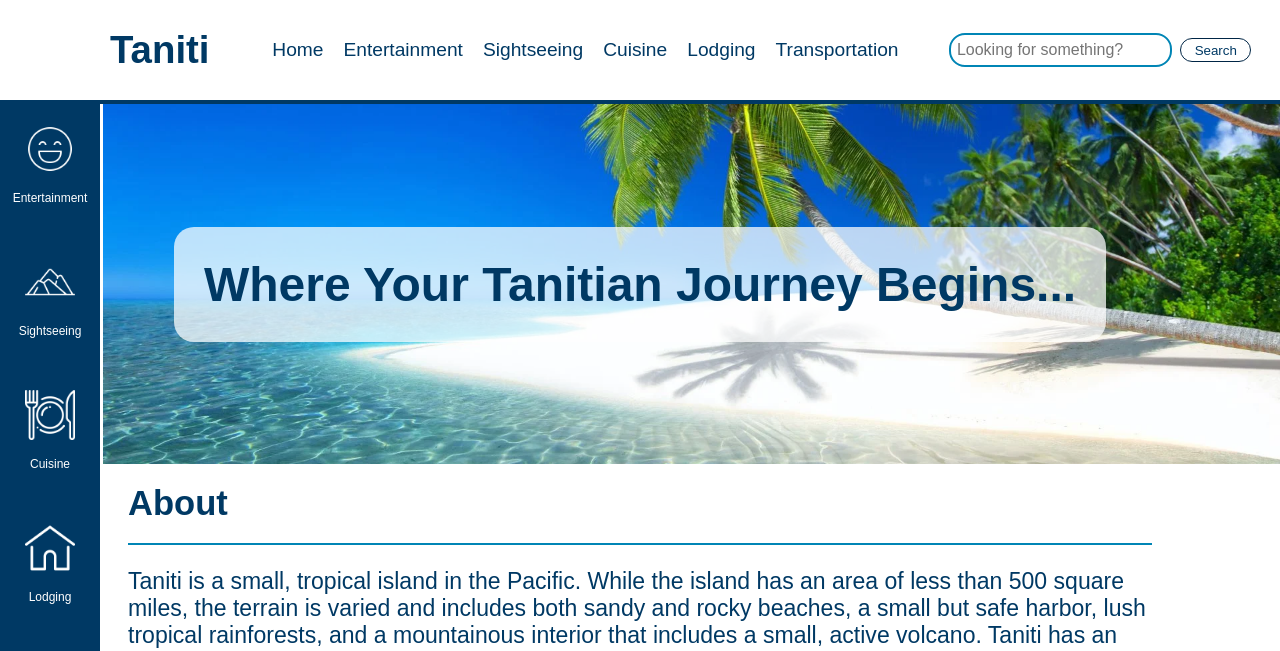
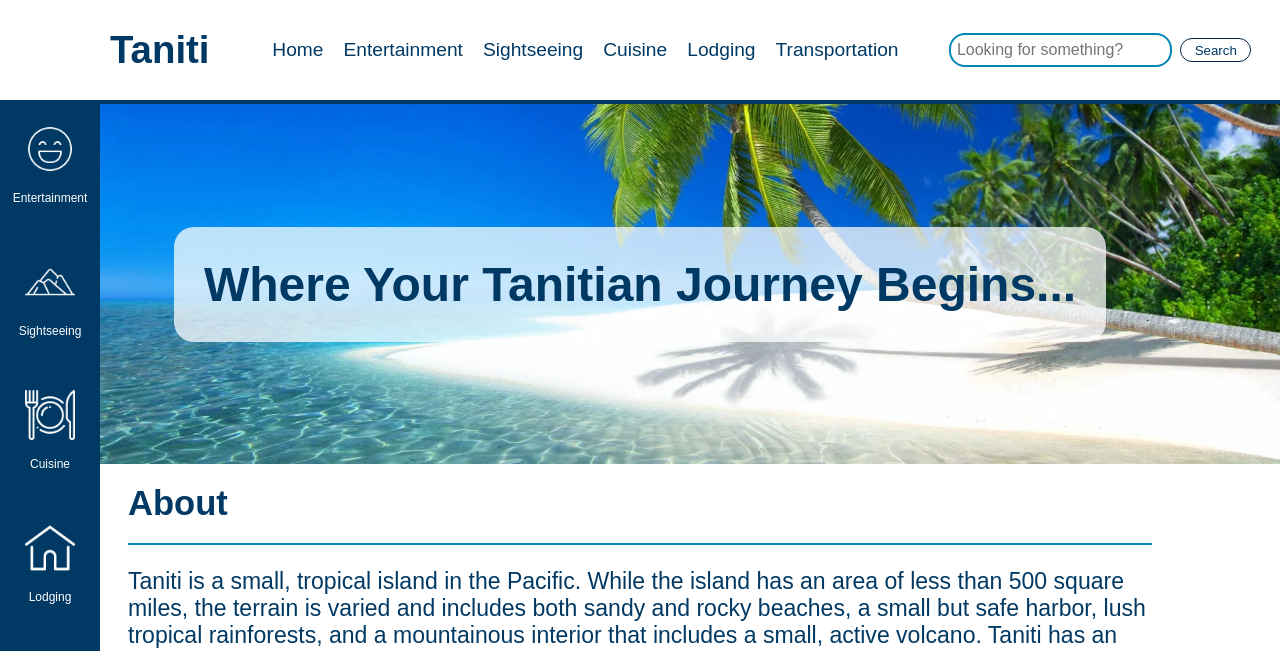
Before and after one commit to cricklette/vacation-prototype-website, a plain HTML site: page index.html in a window 1280 px wide. Shown: the top 651 px of the page. Drawn offline with Linux system fonts and the light colour scheme.

Commit message:
remove border

```diff
--- a/styles/styles.css
+++ b/styles/styles.css
@@ -131,7 +131,6 @@ main {
     display: flex;
     flex-direction: column;
     align-items: center;
-    border-right: solid 3px white;
 
 }
 
```
